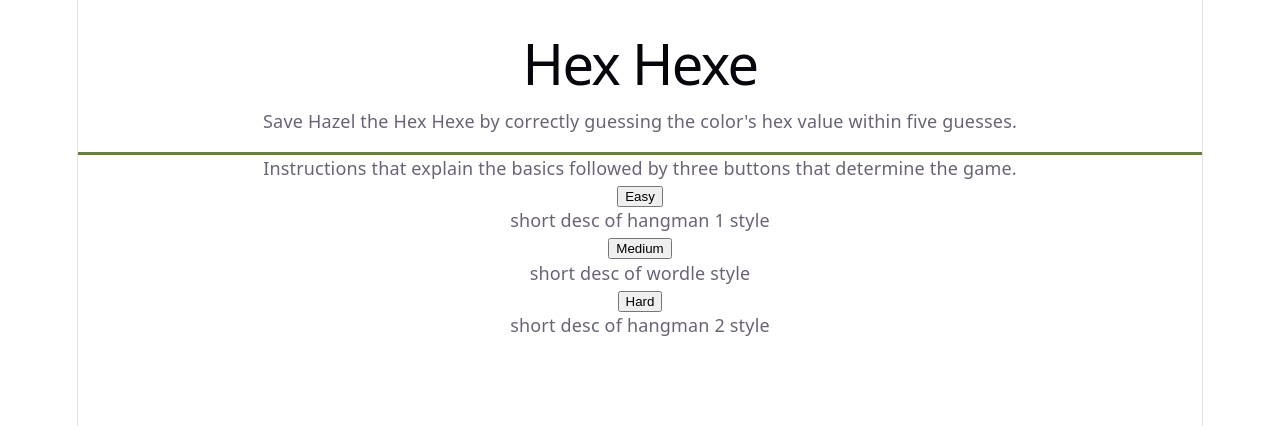
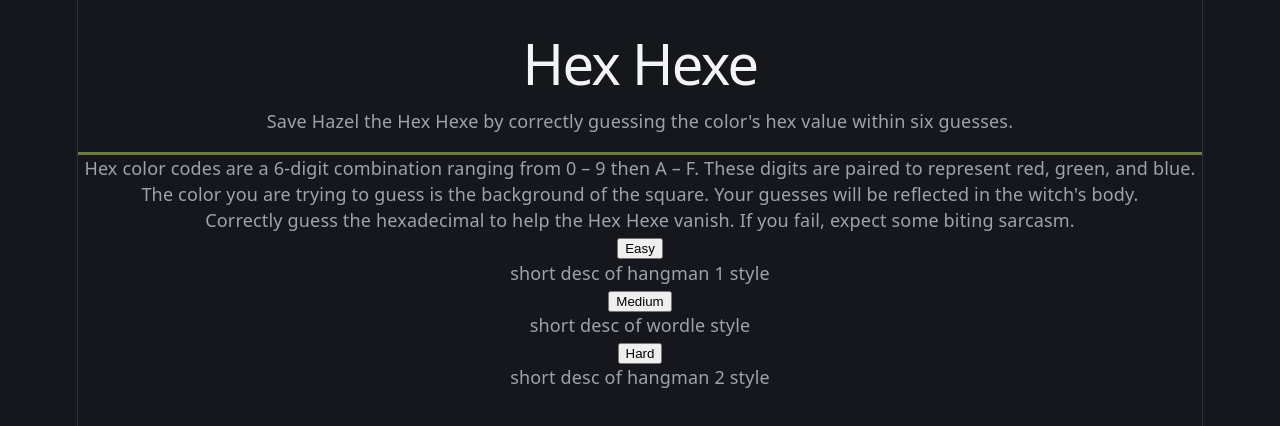
Before and after one commit to ihatetoast/hex-hexe, a React (Vite) app: page / in a window 1280 px wide. Shown: the top 426 px of the page. Built offline with nearby package versions, Linux system fonts and the light colour scheme.

Commit message:
game mode easy game board started.

```diff
--- a/src/App.module.css
+++ b/src/App.module.css
@@ -1,12 +1,9 @@
-
-
 .targetColorSample {
   width: 100px;
   height: 100px;
   border-radius: 5px;
   margin: 0 auto;
 }
-
 
 .squaresContainer {
   margin-top: 1rem;
@@ -17,6 +14,61 @@
   justify-content: center;
 }
 
-.colorSquareSection {
+.gameDisplay,
+.gameControls {
   padding: 1rem;
 }
+
+/* EASY LEVEL / ONE GUESS AT A TIME MODE  */
+.guessesContainer {
+  display: flex;
+  gap: 0.75rem;
+  justify-content: center;
+}
+
+.guessBox {
+  width: 30px;
+  height: 30px;
+  display: inline-flex;
+  justify-content: center;
+  align-items: center;
+  font-size: 1.2rem;
+  border-width: 3px;
+  border-style: solid;
+  border-radius: 5px;
+  background-color: var(--text-h);
+  color: var(--bg);
+}
+
+.guessBox.correct {
+  border-color: transparent;
+    background-color: #000;
+    color: #00ff00;
+}
+
+.guessBox.incorrect {
+  border-color: #00ff00;
+  background-color: var(--text-h);
+  color: var(--bg);
+}
+
+.guessBox.correct {
+  border-color: transparent;
+}
+
+.guessBox:nth-child(-n + 2).incorrect {
+  border-color: #ff0000;
+}
+
+.guessBox:nth-child(-n + 2).correct {
+  color: #ff0000;
+}
+
+
+.guessBox:nth-last-child(-n + 2).incorrect {
+  border-color: #00BFFF;
+}
+
+.guessBox:nth-last-child(-n + 2).correct {
+  color: #00BFFF;
+}
--- a/src/App.tsx
+++ b/src/App.tsx
@@ -1,5 +1,5 @@
 import { useState } from 'react';
-import type { GameMode } from './types.ts';
+import type { GameMode, HexDigit } from './types.ts';
 import Header from './components/Header';
 import HexeSquareSimple from './gameUI/HexeSquareSimple.tsx';
 import HexeComplex from './gameUI/HexeComplex.tsx';
@@ -7,17 +7,19 @@ import HexWordle from './gameUI/HexWordle.tsx';
 
 import classes from './App.module.css';
 
-const MAX_GUESSES = 5;
+const MAX_GUESSES = 6;
 function App() {
   const [gameRunning, setGameRunning] = useState<boolean>(false);
   const [gameColor, setGameColor] = useState<string>(getRandomColor());
-  const [userColor, setUserColor] = useState<string>('');
+  const [userColor, setUserColor] = useState<HexDigit[]>(
+    Array.from({ length: 6 }, () => ({ val: '0', correct: false })),
+  );
   const [contrastColor, setContrastColor] = useState<string>('');
   const [gameMode, setGameMode] = useState<GameMode | null>(null);
   const [guesses, setGuesses] = useState<number>(0);
 
   // game is over as in player won lost. vs is running which means player engaged from color choice to end messages with options to restart or choose another mode
-  let isGameOver = userColor === gameColor || guesses === MAX_GUESSES;
+  const isGameOver = `#${userColor}` === gameColor || guesses === MAX_GUESSES;
 
   // witch's hat (Hexenhut auf Deutsch) will get the initial color of the user
   // as user guesses, witch's body will change but hat stays the same so witch disappears underneath.
@@ -27,8 +29,6 @@ function App() {
   const getComplementaryColor = (color: string) => {
     // convert hex to rgb, subtract each rgb from 255
     // convert rgb to hex
-
-    // rem #
     const stripped = color.replace('#', '');
     // get red, green, blue: and conv to hex (0-255)
     const [r, g, b] = (stripped.match(/.{2}/g) ?? []).map((colVal) => {
@@ -51,20 +51,30 @@ function App() {
   const onStartGame = () => {
     const compColor = getComplementaryColor(gameColor);
     setGameRunning(true);
-    setUserColor(compColor);
     setContrastColor(compColor);
   };
 
   return (
     <>
-      <Header color={gameColor} />
+      <Header color={gameColor} mode={gameMode}/>
       <main>
         {gameMode === null && !gameRunning && (
           <section>
-            <p>
-              Instructions that explain the basics followed by three buttons
-              that determine the game.
-            </p>{' '}
+
+              <p>
+                Hex color codes are a 6-digit combination ranging from 0 – 9
+                then A – F. These digits are paired to represent red, green, and
+                blue.
+              </p>
+              <p>
+                The color you are trying to guess is the background of the
+                square. Your guesses will be reflected in the witch's body.{' '}
+              </p>
+              <p>
+                Correctly guess the hexadecimal to help the Hex Hexe vanish. If
+                you fail, expect some biting sarcasm.
+              </p>
+
             <div>
               <div>
                 <button onClick={() => setGameMode('easy')}>Easy</button>
@@ -106,31 +116,57 @@ function App() {
           </section>
         )}
         {gameMode !== null && gameRunning && (
-          <section className={classes.colorSquareSection}>
+          <section className={classes.gameDisplay}>
             {gameMode === 'easy' && (
               <HexeSquareSimple
                 gameColor={gameColor}
                 contrastColor={contrastColor}
-                userColor={userColor}
+                userColor={
+                  guesses === 0 ? contrastColor : `#${userColor.join('')}`
+                }
               />
             )}
             {gameMode === 'medium' && (
               <HexWordle
                 gameColor={gameColor}
                 contrastColor={contrastColor}
-                userColor={userColor}
+                userColor={`#${userColor.join('')}`}
               />
             )}
             {gameMode === 'hard' && (
               <HexeComplex
                 gameColor={gameColor}
                 contrastColor={contrastColor}
-                userColor={userColor}
+                userColor={`#${userColor.join('')}`}
               />
             )}
           </section>
         )}
-        <div></div>
+        <section className={classes.gameControls}>
+          {gameMode === 'easy' && gameRunning && (
+            <>
+
+              <div className={classes.guessesContainer}>
+                {userColor.map((el, idx) => {
+                  const resultsClass = el.correct ? 'correct' : 'incorrect';
+                  return (
+                    <span
+                      key={idx}
+                      className={`${classes.guessBox} ${classes[resultsClass]}`}
+                    >
+                      {el.val}
+                    </span>
+                  );
+                })}
+              </div>
+              <div className={classes.inputContainer}>
+                <label htmlFor='userGuess'>Your guess: </label>
+                <input type='text' id='userGuess' placeholder='e.g. B or 3' />
+                <button onClick={()=>{console.log("dude")}}>enter</button>
+              </div>
+            </>
+          )}
+        </section>
       </main>
     </>
   );
--- a/src/components/Header.tsx
+++ b/src/components/Header.tsx
@@ -1,15 +1,20 @@
+import type { GameMode } from '../types.ts';
 import classes from './Header.module.css';
 
-type Props = {
+type HeaderProps = {
   color: string;
+  mode: GameMode | null;
 }
 
-const Header = ({color}: Props) => {
+const Header = ({color, mode}:HeaderProps) => {
 
   return (
     <header className={classes.header} style={{borderBottomColor: `${color}`}}>
       <h1>Hex Hexe</h1>
-      <p>Save Hazel the Hex Hexe by correctly guessing the color's hex value within five guesses.</p>
+      {!mode && <p>Save Hazel the Hex Hexe by correctly guessing the color's hex value within six guesses.</p>}
+      {mode === 'easy' && <p>Easy hangman style: guess one digit at a time <span style={{whiteSpace: 'nowrap'}}>(e.g. "D" or "1").</span></p>}
+        {mode === 'medium' && <p>Wordle style: guess 6 digits at a time and see if a digit is in the right spot or is in the hexadecimal but the wrong spot.</p>}
+       {mode === 'hard' && <p>Hard hangman style: guess 6 digits at a time <span style={{whiteSpace: 'nowrap'}}>(e.g. "9E86FA").</span></p>}
     </header>
   )
 }
--- a/src/gameUI/HexeSquareSimple.tsx
+++ b/src/gameUI/HexeSquareSimple.tsx
@@ -8,9 +8,10 @@ const HexeSquareSimple = ({
   className,
 }: GameColors & { className?: string }) => {
   // classname prop for when this component is solo (easy mode) or with another square (hard mode)
-  console.log('target color is ', gameColor);
+  // console.log('target color is ', gameColor);
   console.log('user color is ', userColor);
-  console.log('contrast color is ', contrastColor);
+  // console.log('contrast color is ', contrastColor);
+
   return (
     <div
       className={`${classes.gameColorSquare} ${className ?? ''}`}
--- a/src/index.css
+++ b/src/index.css
@@ -1,15 +1,15 @@
 :root {
-  --text: #6b6375;
-  --text-h: #08060d;
-  --bg: #fff;
-  --border: #e5e4e7;
-  --code-bg: #f4f3ec;
-  --accent: #aa3bff;
-  --accent-bg: rgba(170, 59, 255, 0.1);
-  --accent-border: rgba(170, 59, 255, 0.5);
-  --social-bg: rgba(244, 243, 236, 0.5);
-  --shadow:
-    rgba(0, 0, 0, 0.1) 0 10px 15px -3px, rgba(0, 0, 0, 0.05) 0 4px 6px -2px;
+    --text: #9ca3af;
+    --text-h: #f3f4f6;
+    --bg: #16171d;
+    --border: #2e303a;
+    --code-bg: #1f2028;
+    --accent: #c084fc;
+    --accent-bg: rgba(192, 132, 252, 0.15);
+    --accent-border: rgba(192, 132, 252, 0.5);
+    --social-bg: rgba(47, 48, 58, 0.5);
+    --shadow:
+      rgba(0, 0, 0, 0.4) 0 10px 15px -3px, rgba(0, 0, 0, 0.25) 0 4px 6px -2px;
 
   --sans: system-ui, 'Segoe UI', Roboto, sans-serif;
   --heading: system-ui, 'Segoe UI', Roboto, sans-serif;
@@ -30,22 +30,6 @@
   }
 }
 
-@media (prefers-color-scheme: dark) {
-  :root {
-    --text: #9ca3af;
-    --text-h: #f3f4f6;
-    --bg: #16171d;
-    --border: #2e303a;
-    --code-bg: #1f2028;
-    --accent: #c084fc;
-    --accent-bg: rgba(192, 132, 252, 0.15);
-    --accent-border: rgba(192, 132, 252, 0.5);
-    --social-bg: rgba(47, 48, 58, 0.5);
-    --shadow:
-      rgba(0, 0, 0, 0.4) 0 10px 15px -3px, rgba(0, 0, 0, 0.25) 0 4px 6px -2px;
-  }
-
-}
 
 #root {
   width: 1126px;
--- a/src/types.ts
+++ b/src/types.ts
@@ -4,3 +4,5 @@ export type GameColors = {
   userColor: string;
   contrastColor: string;
 };
+
+export type HexDigit = { val: string; correct: boolean };
```
